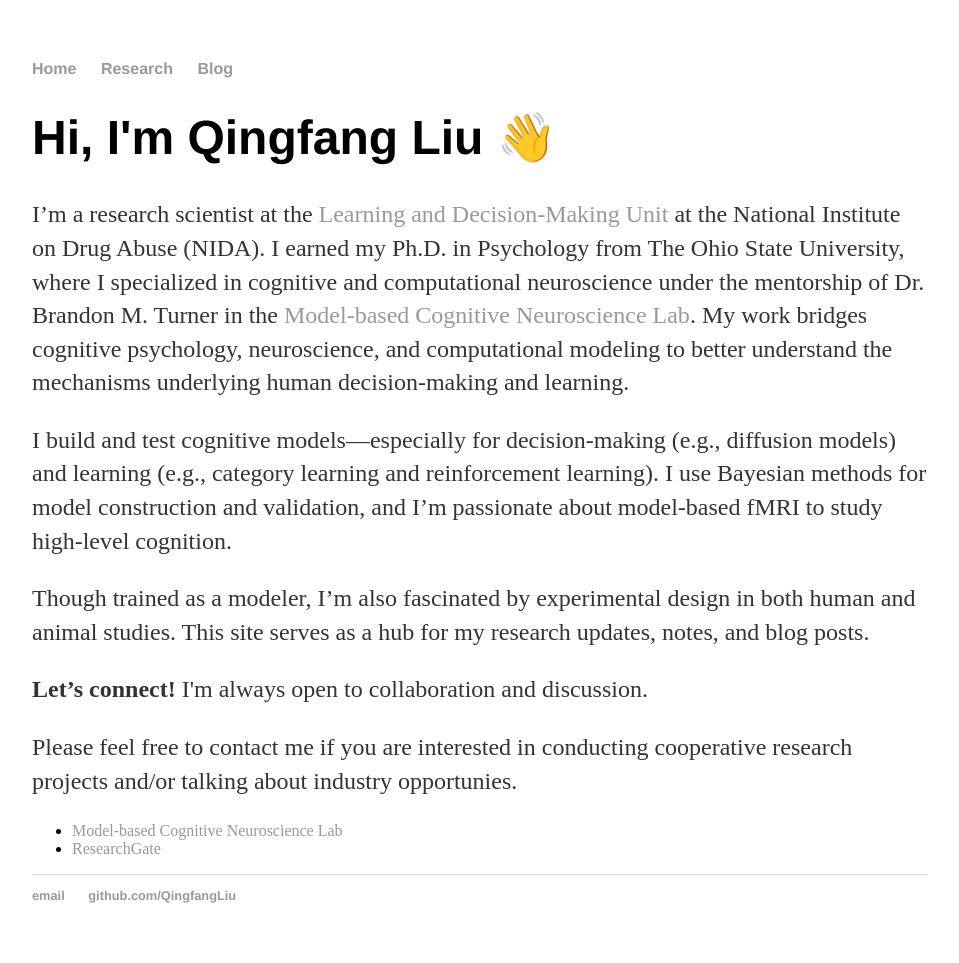
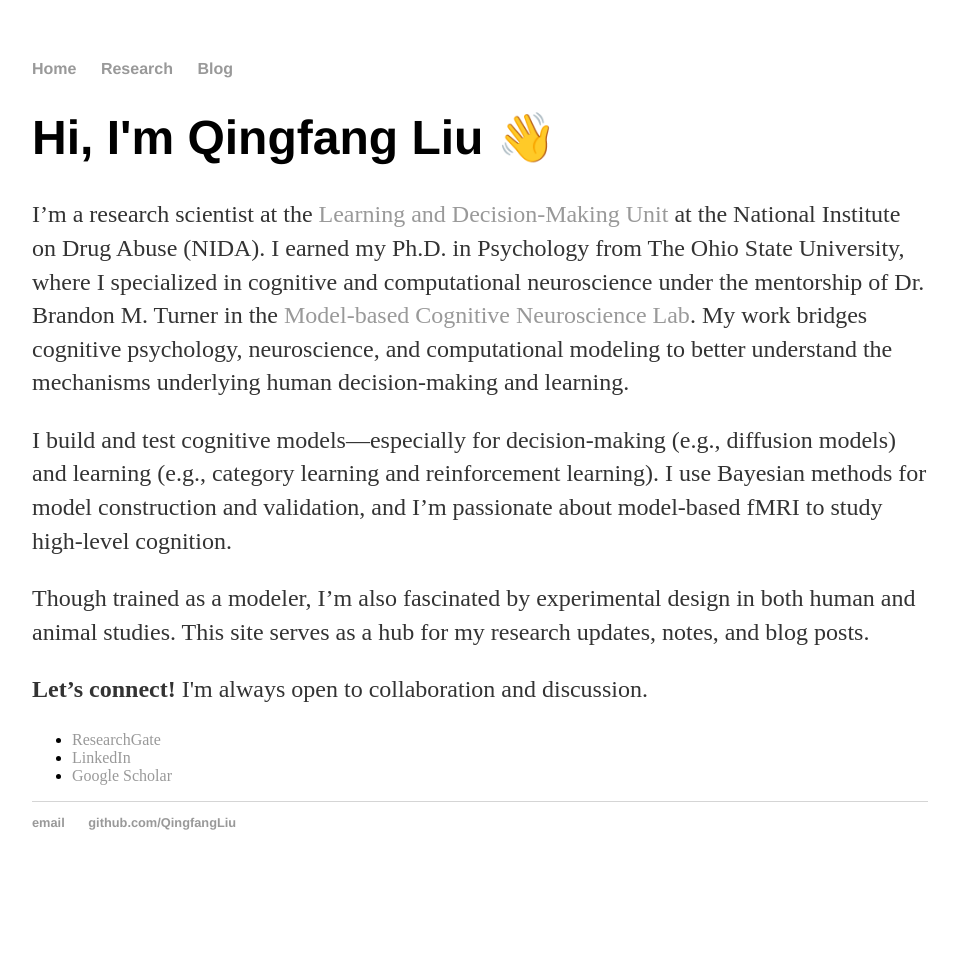
Before and after one commit to QingfangLiu/qingfangliu.github.io, a Jekyll site: the page built from index.html, in a window 1280 px wide. Shown: the whole page, without its empty margins (160-1119 px from the left). Built offline with Jekyll 4.4.1, drawn with Linux system fonts in a browser that asks for light colours; after the commit the page ends 900 px from its top, so only the background shows below that.

Commit message:
update self intro

```diff
--- a/index.html
+++ b/index.html
@@ -28,12 +28,11 @@
   <p><strong>Let’s connect!</strong> I'm always open to collaboration and discussion.</p>
 
 
-	<p>Please feel free to contact me if you are interested in conducting cooperative research projects and/or talking about industry opportunies.
-	</p>
+	<ul class="contacts">
+	<li><a href="https://www.researchgate.net/profile/Qingfang_Liu3" target="_blank">ResearchGate</a></li>
+	<li><a href="https://www.linkedin.com/in/qingfang-liu/" target="_blank">LinkedIn</a></li>
+	<li><a href="https://scholar.google.com/citations?user=kwaD2T0AAAAJ&hl=en" target="_blank">Google Scholar</a></li>
+</ul>
 
-	<ul class="contacts">
-	<li><a href="https://turner-mbcn.com/">Model-based Cognitive Neuroscience Lab</a></li>
-	<li><a href="https://www.researchgate.net/profile/Qingfang_Liu3">ResearchGate</a></li>
-	</ul>
 
 </div><!-- /.blurb -->
```
